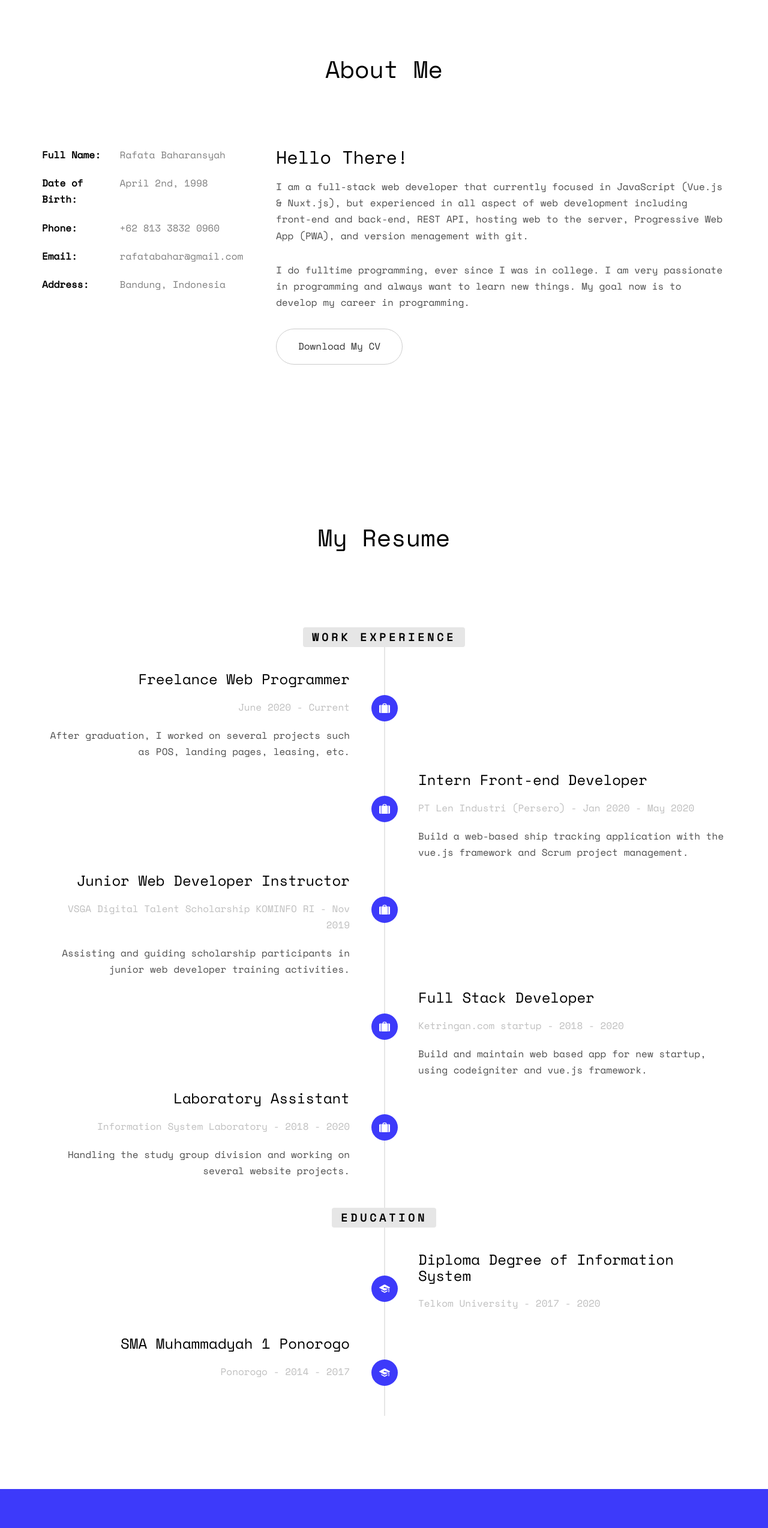
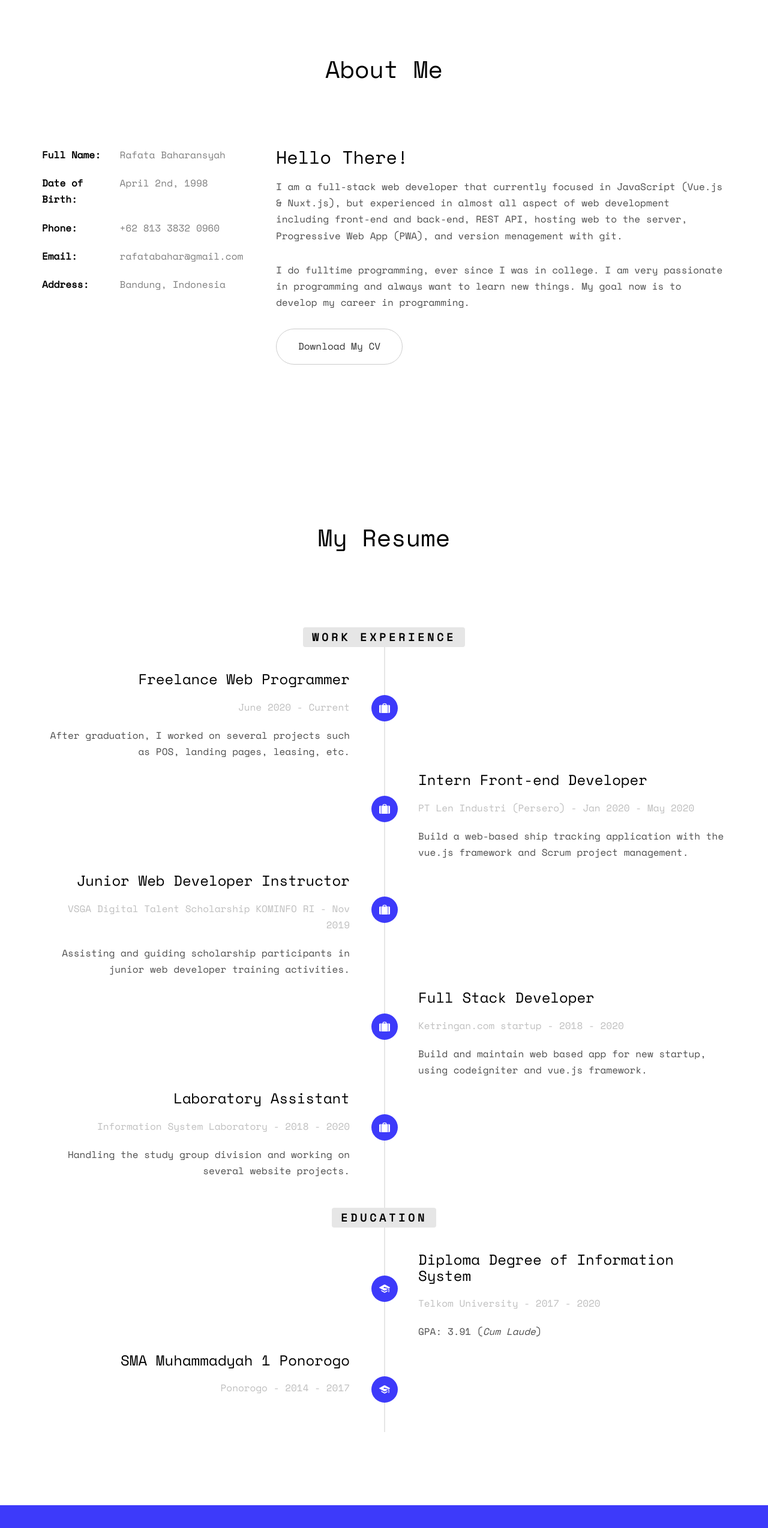
Before and after one commit to rafatabahar/rafatabahar.github.io, a plain HTML site: page index.html in a window 1280 px wide. Shown: the part 827-3375 px from the top of the page at 60% size. Drawn offline with nearby package versions, Linux system fonts and the light colour scheme; files whose address does not match are found by name.

Commit message:
update cv

```diff
--- a/index.html
+++ b/index.html
@@ -24,14 +24,14 @@
 	 -->
 
   	<!-- Facebook and Twitter integration -->
-	<meta property="og:title" content=""/>
+	<meta property="og:title" content="Rafata Baharansyah - Web Developer"/>
 	<meta property="og:image" content=""/>
-	<meta property="og:url" content=""/>
+	<meta property="og:url" content="https://rafatabahar.github.io"/>
 	<meta property="og:site_name" content=""/>
 	<meta property="og:description" content=""/>
-	<meta name="twitter:title" content="" />
+	<meta name="twitter:title" content="Rafata Baharansyah - Web Developer" />
 	<meta name="twitter:image" content="" />
-	<meta name="twitter:url" content="" />
+	<meta name="twitter:url" content="https://rafatabahar.github.io" />
 	<meta name="twitter:card" content="" />
 
 	<link href="https://fonts.googleapis.com/css?family=Space+Mono" rel="stylesheet">
@@ -108,7 +108,7 @@
 				</div>
 				<div class="col-md-8">
 					<h2>Hello There!</h2>
-					<p>I am a full-stack web developer that currently focused in JavaScript (Vue.js & Nuxt.js), but experienced in all aspect of web development including
+					<p>I am a full-stack web developer that currently focused in JavaScript (Vue.js & Nuxt.js), but experienced in almost all aspect of web development including
 						front-end and back-end, REST API, hosting web to the server, Progressive Web App (PWA), and version menagement with git.
 					</p>
 					<p>
@@ -206,9 +206,9 @@
 									<h3 class="timeline-title">Diploma Degree of Information System</h3>
 									<span class="company">Telkom University - 2017 - 2020</span>
 								</div>
-								<!-- <div class="timeline-body">
-									<p>Far far away, behind the word mountains, they live in Bookmarksgrove right at the coast of the Semantics, a large language ocean.</p>
-								</div> -->
+								<div class="timeline-body">
+									<p>GPA: 3.91 (<i>Cum Laude</i>)</p>
+								</div>
 							</div>
 						</li>
 						<li class="animate-box timeline-unverted">
--- a/sass/style.scss
+++ b/sass/style.scss
@@ -1,6 +1,5 @@
 $font-primary: 'Space Mono', Arial, serif;
 $font-secondary: 'Kaushan Script', cursive;
-$font-third: 'Poppins', sans-serif;
 
 
 
```
Also changed, not shown: 2 other files.
